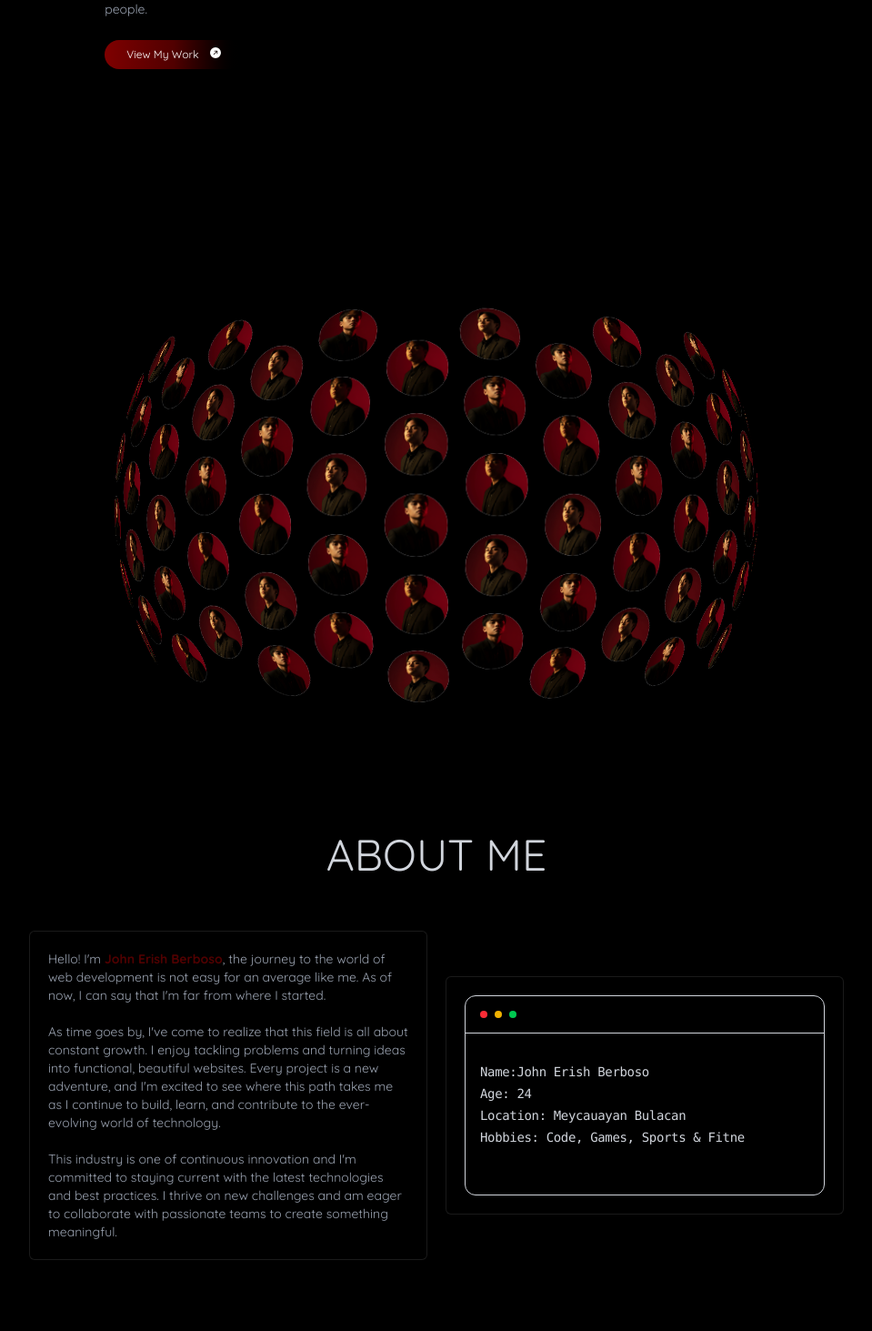
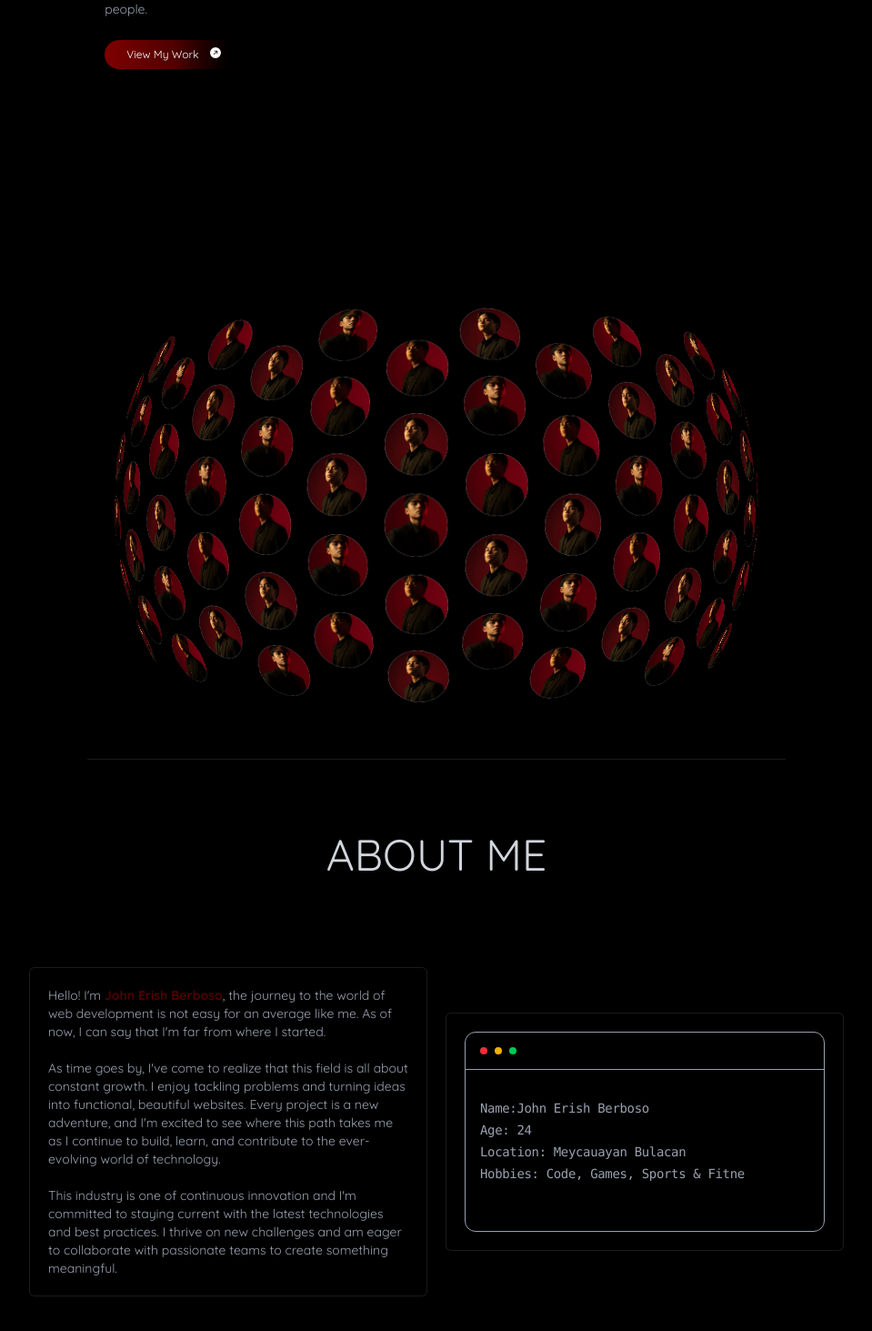
Before and after one commit to erishBRBS/brbs-portfolio, a React (Vite) app: page / in a window 1280 px wide. Shown: the part 525-1988 px from the top of the page at 91% size, without its empty margins (160-1119 px from the left). Built offline with nearby package versions, Linux system fonts and the light colour scheme.

Commit message:
sphere border-b added

```diff
--- a/src/pages/about.tsx
+++ b/src/pages/about.tsx
@@ -40,15 +40,14 @@ function About() {
       ref={aboutRef}
       className="w-full md:w-[80%] lg:w-[70%] flex flex-col items-center min-h-screen gap-5"
     >
-      <div className="text-lg lg:text-5xl text-gray-300 lg:mt-20 mb-10 lg:mb-10">ABOUT ME</div>
+      <div className="text-lg lg:text-5xl text-gray-300 mt-10 lg:mt-20 mb-10 lg:mb-20">ABOUT ME</div>
       <div
         className={`w-full flex flex-col md:flex-row items-center justify-center gap-5 transition-opacity duration-1000 ease-in ${
           show ? "opacity-100" : "opacity-0"
         }`}
       >
-        {/* Unang Container */}
+        {/* Statement Container */}
         <div className="flex-1 w-full rounded-md bg-clip-padding backdrop-filter backdrop-blur-sm bg-opacity-50 bg-black/10 border border-white/10 p-5">
-          {/* Nilalaman ng Unang Container */}
           <div className="text-left text-sm text-gray-400">
             <p className="mb-5">
               Hello! I'm{" "}
@@ -76,11 +75,10 @@ function About() {
           </div>
         </div>
 
-        {/* Pangalawang Container */}
+        {/* Terminal Container */}
         <div className="flex-1 flex justify-center items-center w-full rounded-md bg-clip-padding backdrop-filter backdrop-blur-sm bg-opacity-50 bg-black/10 border border-white/10 p-5">
-          {/* The container below needs a defined height */}
           <div className="h-[220px] w-full flex justify-center items-center text-sm md:text-md">
-            <Terminal className="h-full">
+            <Terminal className="h-full text-gray-400">
               <TypingAnimation className="text-xs md:text-sm mt-5 md:mt-4">
                 Name:John Erish Berboso
               </TypingAnimation>
@@ -91,10 +89,10 @@ function About() {
                 Location: Meycauayan Bulacan
               </TypingAnimation>
               <TypingAnimation className="text-xs md:text-sm">
-                Hobbies: Code, Games, Sports & Fitness, Fashion, Pokemon
+                Hobbies: Code, Games, Sports & Fitness, Fashion
               </TypingAnimation>
               <TypingAnimation className="text-xs md:text-sm">
-                Motto: "Embrace the struggle; It's the foundation of strength"
+                Motto: "Life is simple; take the shot or lose the chance."
               </TypingAnimation>
             </Terminal>
           </div>
--- a/src/pages/sphere.tsx
+++ b/src/pages/sphere.tsx
@@ -6,7 +6,6 @@ function Sphere() {
   const aboutRef = useRef(null);
 
   useEffect(() => {
-
     const observer = new IntersectionObserver(
       ([entry]) => {
         if (entry.isIntersecting) {
@@ -43,7 +42,7 @@ function Sphere() {
           show ? "opacity-100" : "opacity-0"
         }`}
       >
-        <div className="w-full h-[100vh] md:h-[70vh] flex items-center justify-center">
+        <div className="w-full h-[100vh] md:h-[70vh] flex items-center justify-center border-b border-white/10 px-3">
           <DomeGallery />
         </div>
       </div>
```
